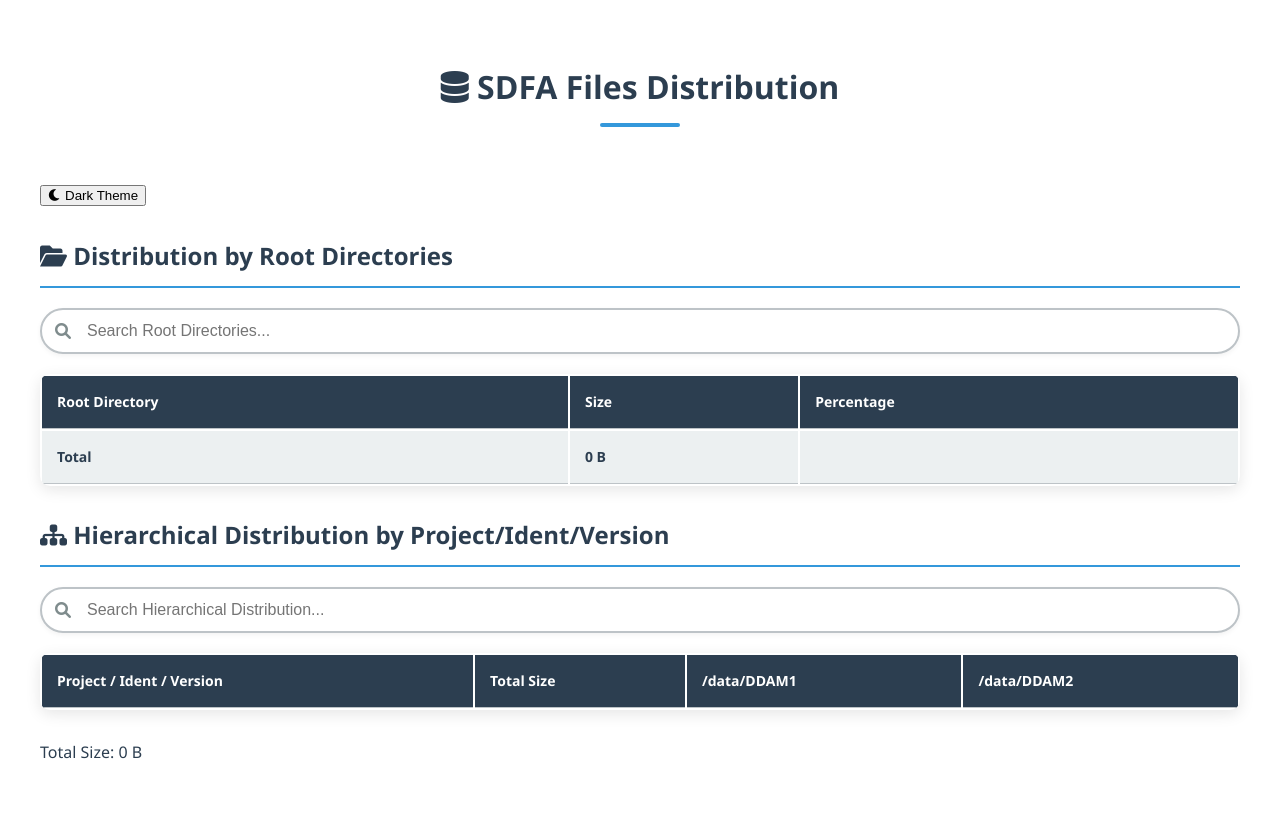
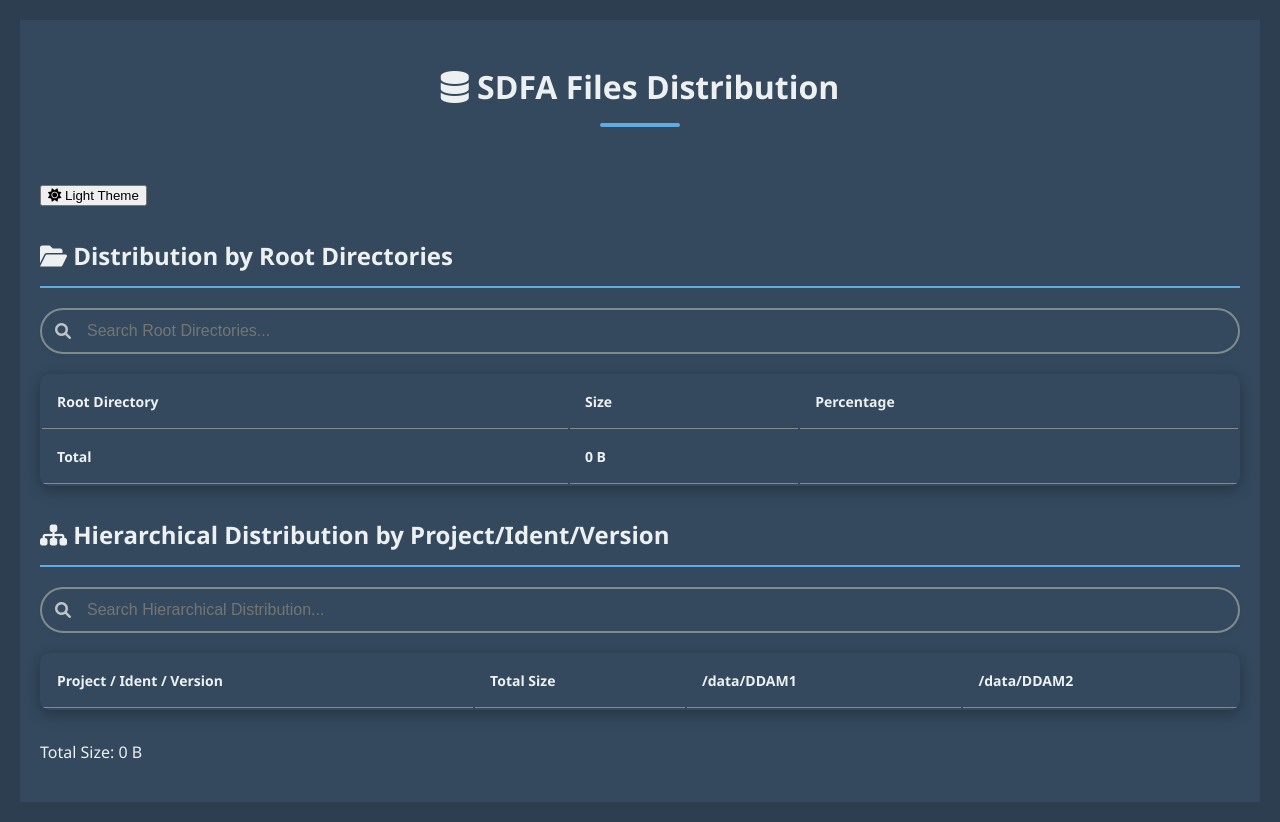
Before and after one commit to volodinaleksey/sdfa_webui, a Flask app: page / in a window 1280 px wide. Run offline with Flask 3, Linux system fonts and the light colour scheme; lists and menus that the app fills with data are empty.

Commit message:
Темная тема теперь тема по умолчанию

```diff
--- a/templates/index.html
+++ b/templates/index.html
@@ -196,7 +196,7 @@
 
     // Initialize theme on page load
     document.addEventListener('DOMContentLoaded', function() {
-        const savedTheme = localStorage.getItem('theme');
+        const savedTheme = localStorage.getItem('theme') || 'dark'; // Default to dark if no theme is set
         const body = document.body;
         const themeToggle = document.getElementById('theme-toggle');
 
```
